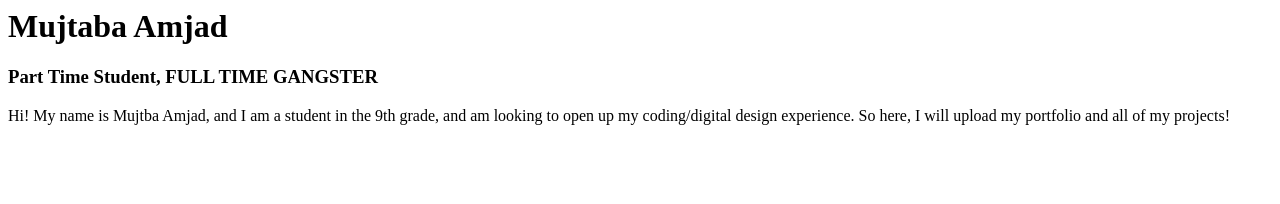
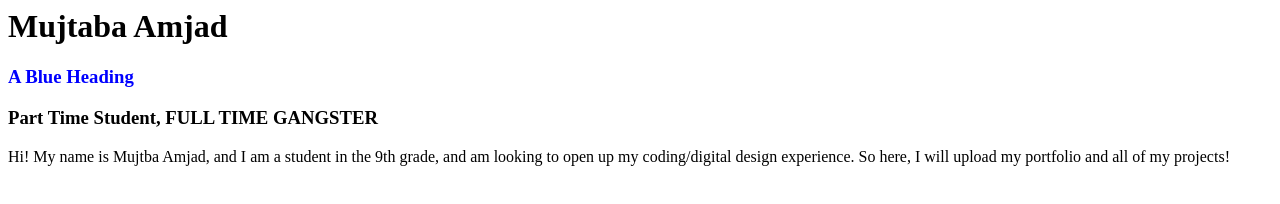
Before and after one commit to Mojoo215/MySite, a plain HTML site: page index.html in a window 1280 px wide. Drawn offline with Linux system fonts and the light colour scheme.

Commit message:
Update index.html

```diff
--- a/index.html
+++ b/index.html
@@ -1,6 +1,7 @@
 <html>
 
 <h1> Mujtaba Amjad</h1>
+<h3 style="color:blue;">A Blue Heading</h3>
 <h3> Part Time Student, FULL TIME GANGSTER</h3>
 
 <p1>Hi! My name is Mujtba Amjad, and I am a student in the 9th grade, and am looking to open up my coding/digital design experience. So here, I will upload my portfolio and all of my projects!</p1>
```
